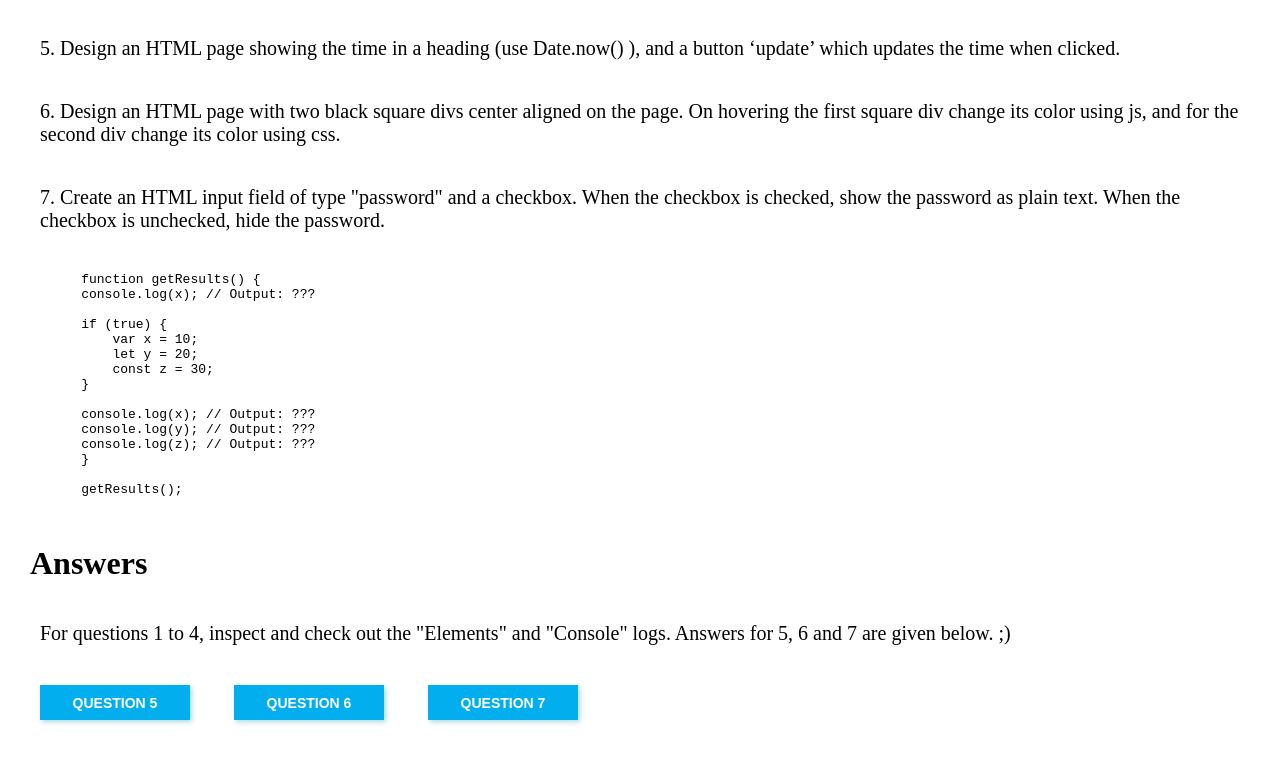
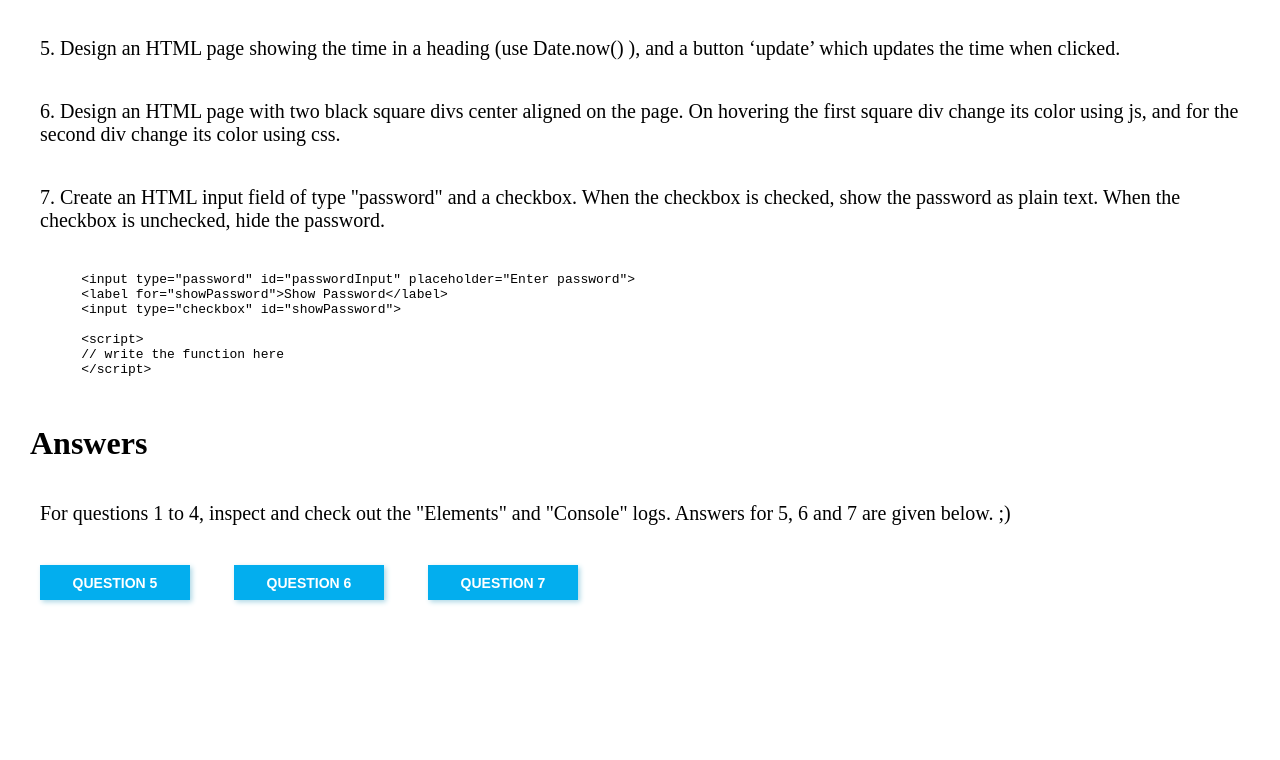
Before and after one commit to amalnathm7/kv-training-assignments, a plain HTML site: page assignment5/index.html in a window 1280 px wide. Shown: the part 1356-2116 px from the top of the page. After the commit the page ends 1996 px from the top, so only its background shows below. Drawn offline with Linux system fonts and the light colour scheme.

Commit message:
Changed question content

```diff
--- a/assignment5/index.html
+++ b/assignment5/index.html
@@ -117,21 +117,13 @@
     <p>7. Create an HTML input field of type "password" and a checkbox. When the checkbox is checked, show the password
         as plain text. When the checkbox is unchecked, hide the password.</p>
     <pre>
-    function getResults() {
-    console.log(x); // Output: ???
+    &#60;input type="password" id="passwordInput" placeholder="Enter password">
+    &#60;label for="showPassword">Show Password&#60;/label>
+    &#60;input type="checkbox" id="showPassword">
 
-    if (true) {
-        var x = 10;
-        let y = 20;
-        const z = 30;
-    }
-
-    console.log(x); // Output: ???
-    console.log(y); // Output: ???
-    console.log(z); // Output: ???
-    }
-
-    getResults();</pre><br>
+    &#60;script>
+    // write the function here
+    &#60;/script></pre><br>
     <h1>Answers</h1>
     <p>For questions 1 to 4, inspect and check out the "Elements" and "Console" logs. Answers for 5, 6 and 7 are given below. ;)</p>
     <button onclick="qn5()">QUESTION 5</button>
```
